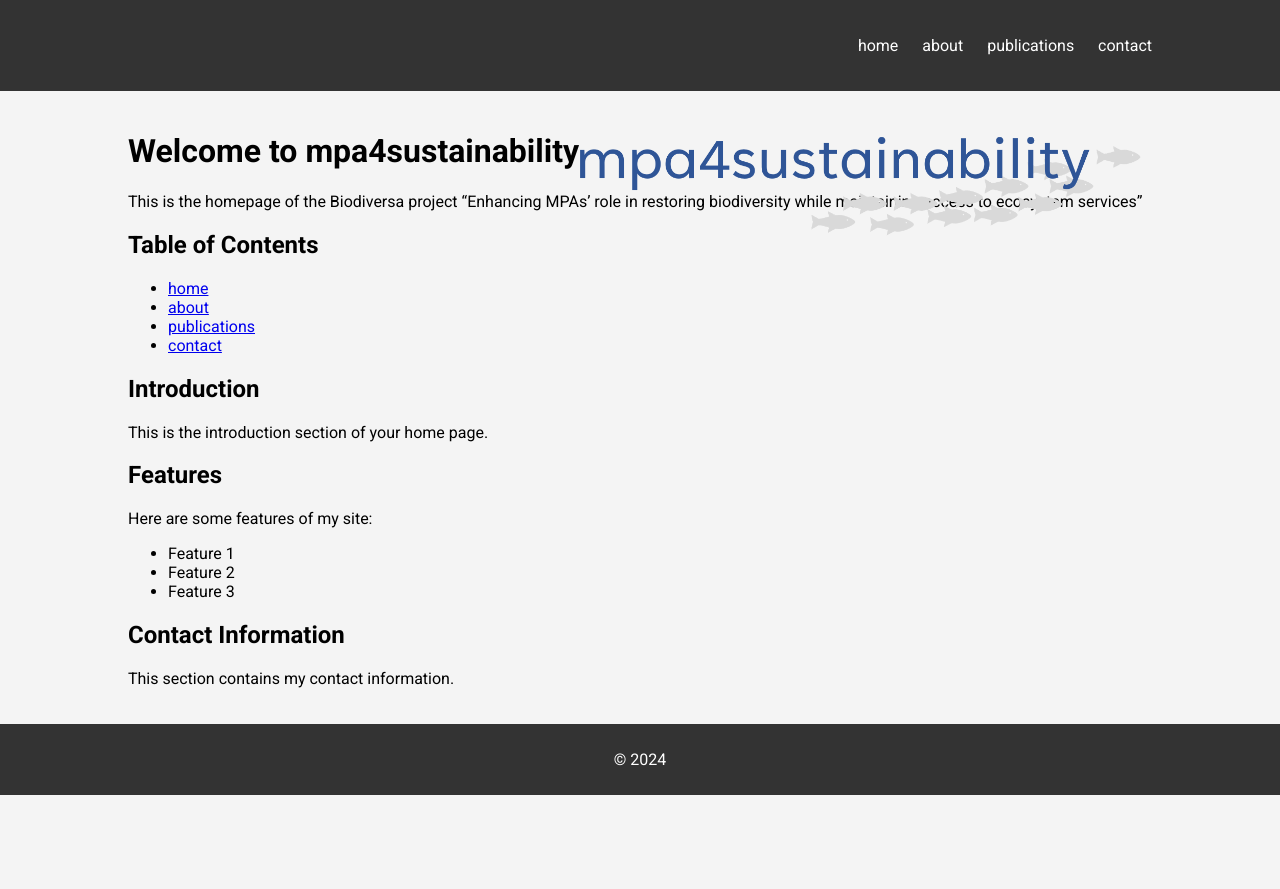
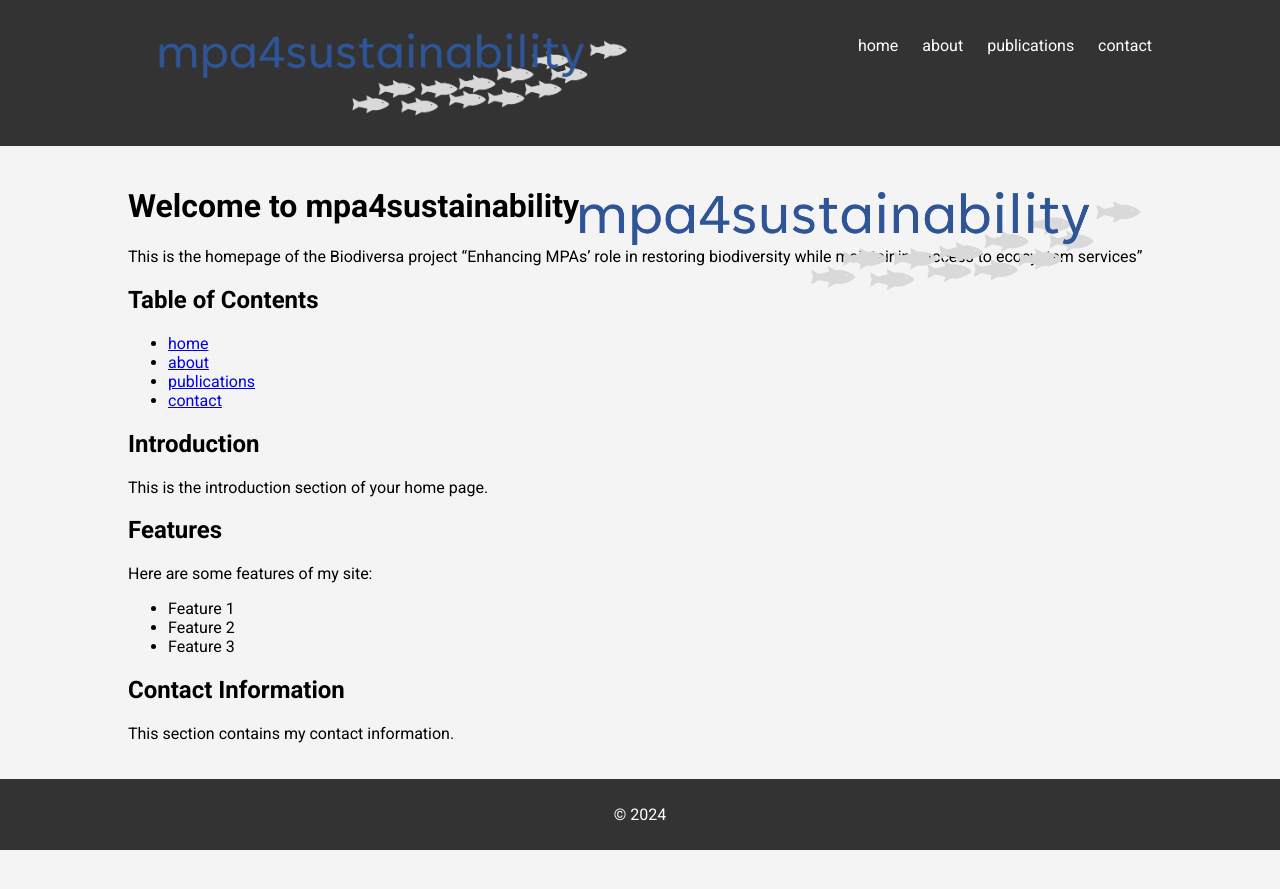
Before and after one commit to dlusseau/mpa4sustainability.github.io, a Jekyll site: the page built from index.md, in a window 1280 px wide. Shown: the top 889 px of the page. Built offline with Jekyll 4.4.1, drawn with Linux system fonts in a browser that asks for light colours.

Commit message:
Update home.html

```diff
--- a/_layouts/home.html
+++ b/_layouts/home.html
@@ -10,6 +10,7 @@
 <body>
     <header>
         <div class="container">
+        <img src="assets/logo2.png" alt="Logo" class="header-image">
         <h1>{{ mpa4sustainability }}</h1>
         <nav>
             <ul>
```
